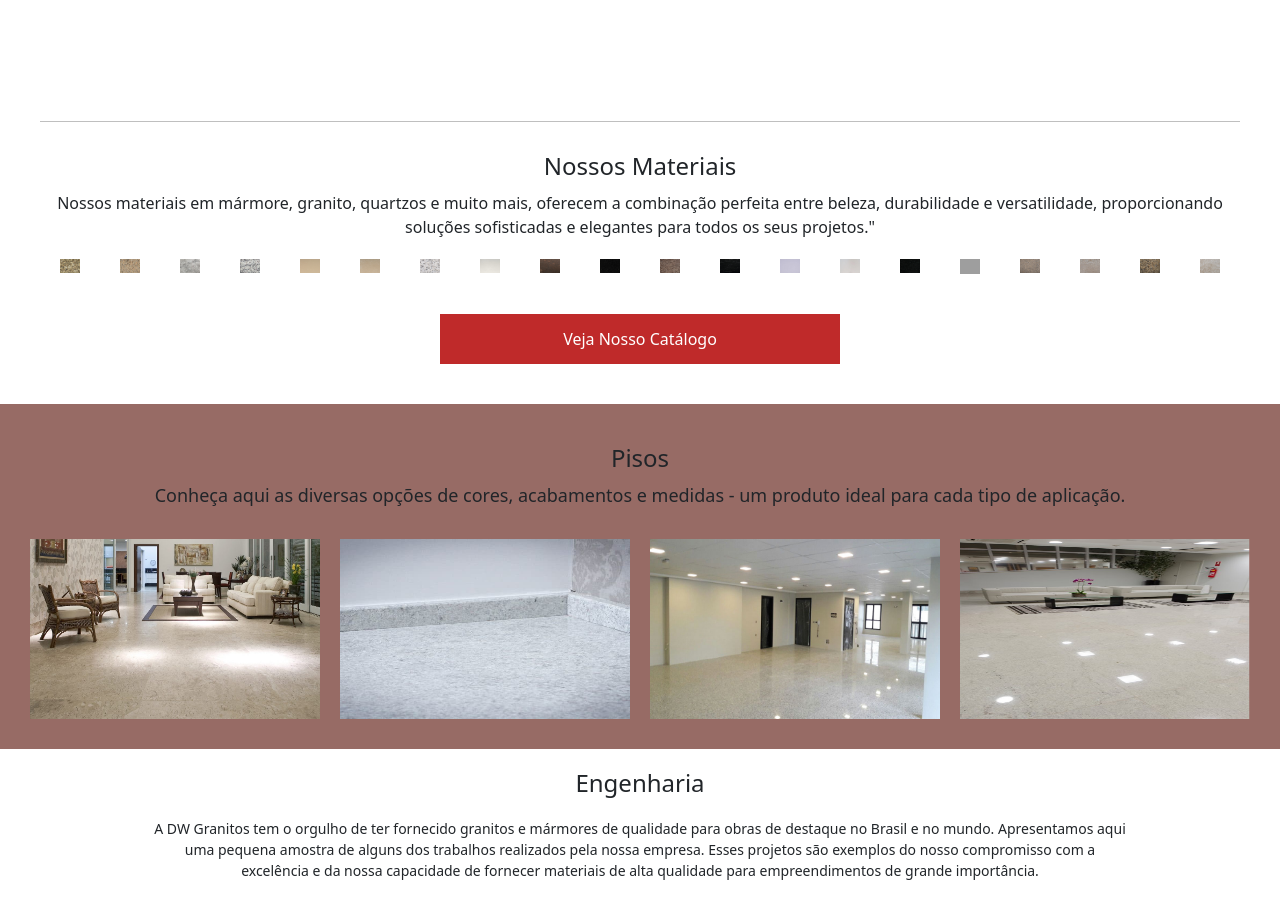
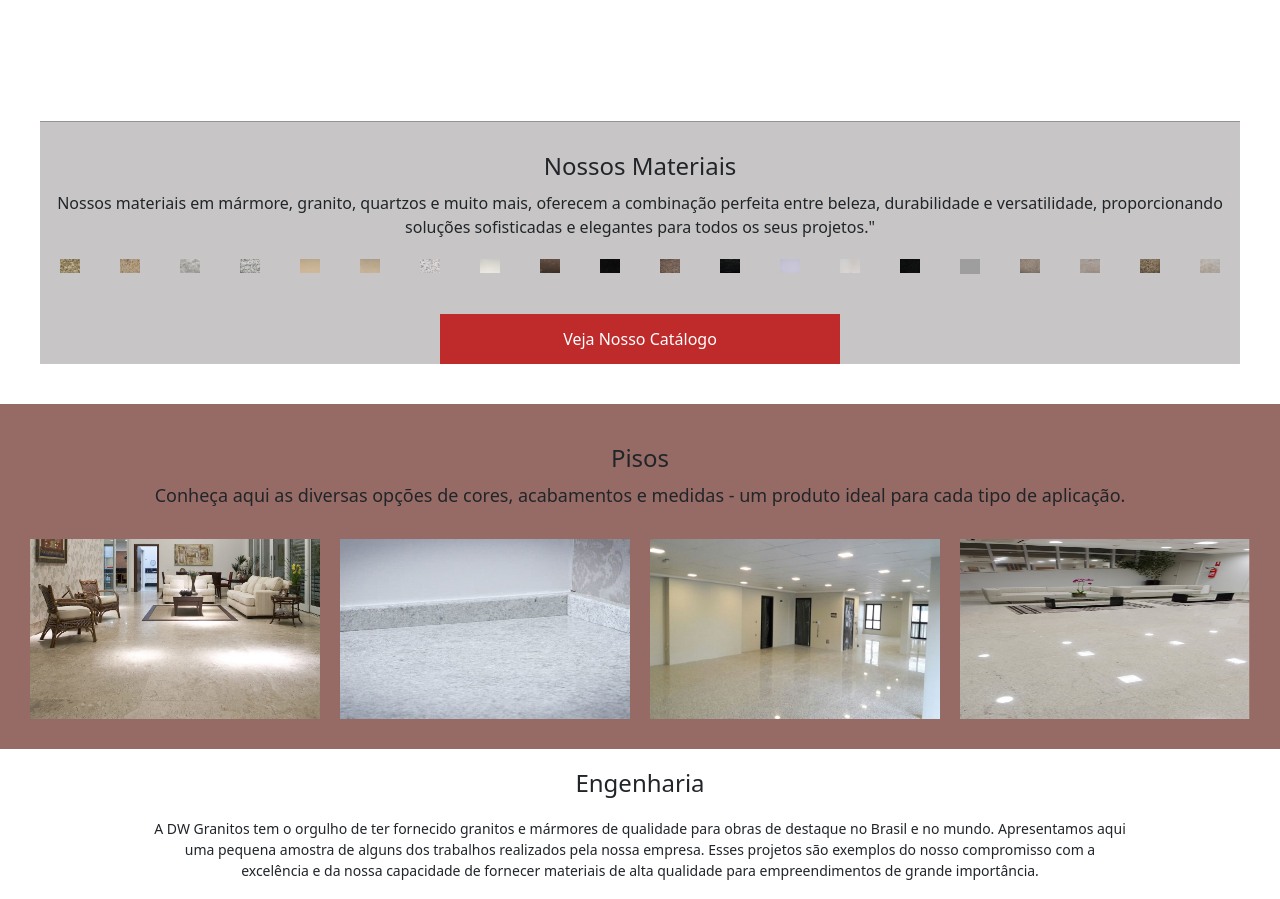
Before and after one commit to Tiger-Sistem/dwagranitos, a React (Create React App) app in the folder dwgranitos/: page / in a window 1280 px wide. Shown: the part 1480-2379 px from the top of the page. Built offline with nearby package versions, Linux system fonts and the light colour scheme; grey boxes are pictures that could not be loaded.

Commit message:
feature/TS-001-CATALOG: new components de image

```diff
--- a/dwgranitos/src/components/PresentationMaterialsDetails/index.tsx
+++ b/dwgranitos/src/components/PresentationMaterialsDetails/index.tsx
@@ -178,7 +178,6 @@ const PresentationMaterialsDetails = (): React.ReactElement => {
 
       <LineToYou />
       <Laminattos/>
-
       <div>
         <h2 className="titulo">Linha Exóticos </h2>
       </div>
--- a/dwgranitos/src/components/PresentationMaterialsDetails/styles.css
+++ b/dwgranitos/src/components/PresentationMaterialsDetails/styles.css
@@ -1,5 +1,6 @@
 .presentation-materials {
   text-align: center;
+  background-color: #c7c5c5;
 }
 
 
@@ -30,6 +31,7 @@
   margin-left: 20px; /* Compensação para o espaçamento */
   margin-right: 20px; /* Compensação para o espaçamento */
   /* width: 100%; */
+
 
 }
 
```
